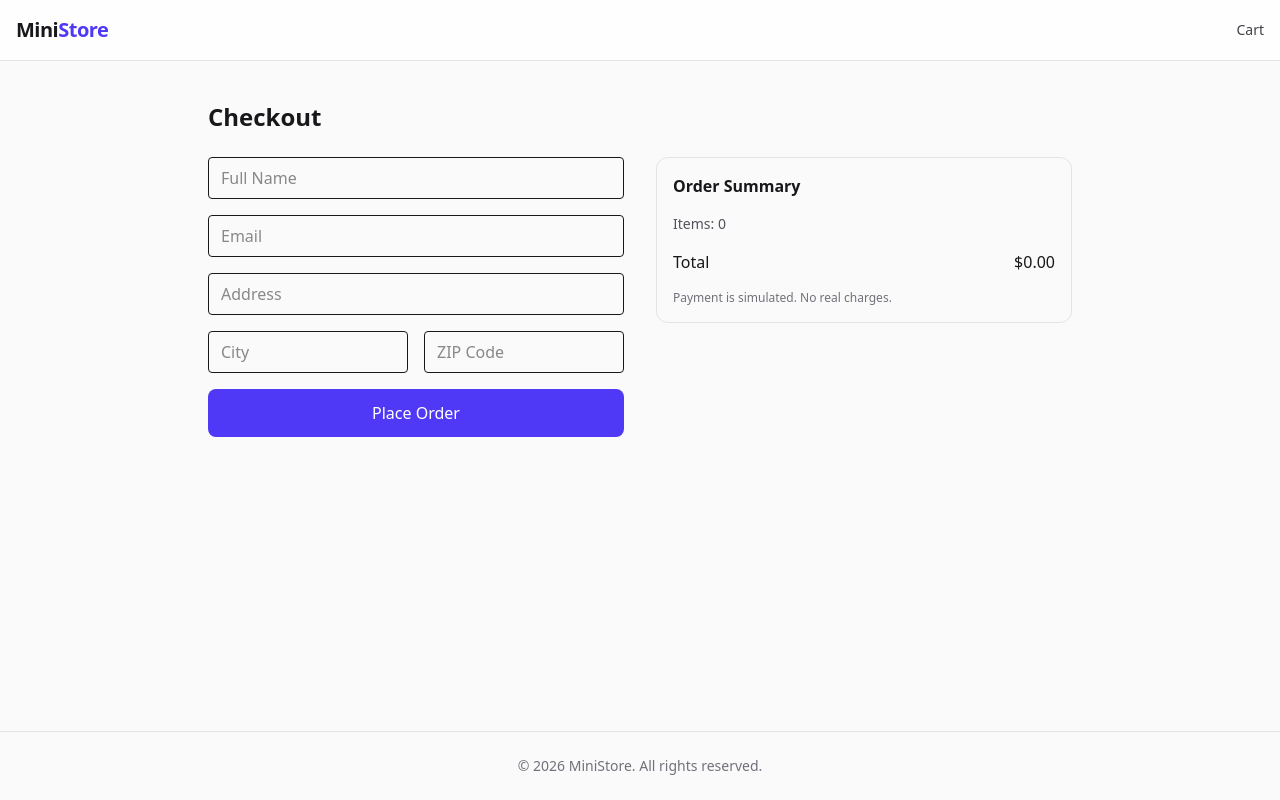
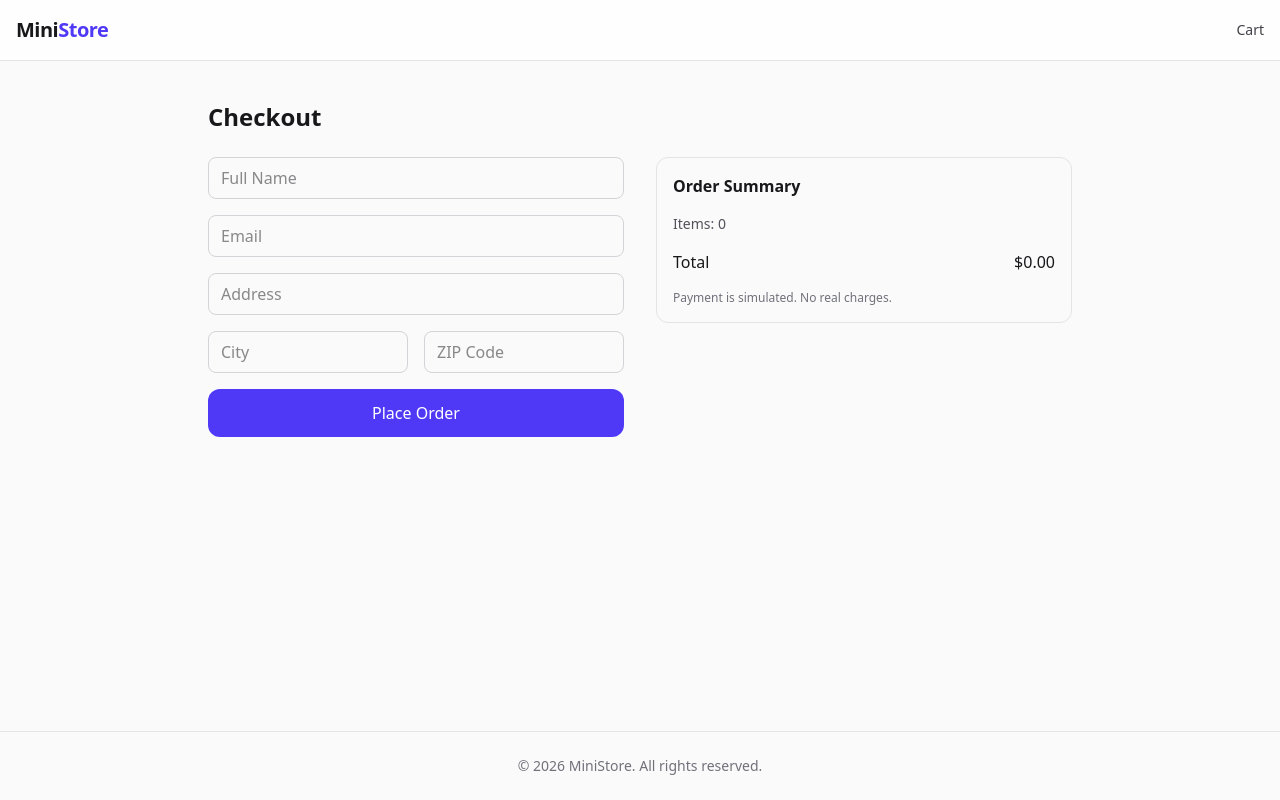
Before and after one commit to 18mukeshram/FUTURE_FS_02, a React (Vite) app: page /checkout in a window 1280 px wide. Built offline with nearby package versions, Linux system fonts and the light colour scheme.

Commit message:
style: enhance checkout form focus and button styles

```diff
--- a/src/pages/Checkout.jsx
+++ b/src/pages/Checkout.jsx
@@ -55,7 +55,7 @@ export default function Checkout() {
             placeholder="Full Name"
             value={form.name}
             onChange={handleChange}
-            className="w-full border rounded px-3 py-2"
+            className="w-full border border-zinc-300 rounded-lg px-3 py-2 focus:outline-none focus:ring-2 focus:ring-indigo-500"
           />
 
           <input
@@ -64,7 +64,7 @@ export default function Checkout() {
             placeholder="Email"
             value={form.email}
             onChange={handleChange}
-            className="w-full border rounded px-3 py-2"
+            className="w-full border border-zinc-300 rounded-lg px-3 py-2 focus:outline-none focus:ring-2 focus:ring-indigo-500"
           />
 
           <input
@@ -72,7 +72,7 @@ export default function Checkout() {
             placeholder="Address"
             value={form.address}
             onChange={handleChange}
-            className="w-full border rounded px-3 py-2"
+            className="w-full border border-zinc-300 rounded-lg px-3 py-2 focus:outline-none focus:ring-2 focus:ring-indigo-500"
           />
 
           <div className="grid grid-cols-2 gap-4">
@@ -81,7 +81,7 @@ export default function Checkout() {
               placeholder="City"
               value={form.city}
               onChange={handleChange}
-              className="w-full border rounded px-3 py-2"
+              className="w-full border border-zinc-300 rounded-lg px-3 py-2 focus:outline-none focus:ring-2 focus:ring-indigo-500"
             />
 
             <input
@@ -89,7 +89,7 @@ export default function Checkout() {
               placeholder="ZIP Code"
               value={form.zip}
               onChange={handleChange}
-              className="w-full border rounded px-3 py-2"
+              className="w-full border border-zinc-300 rounded-lg px-3 py-2 focus:outline-none focus:ring-2 focus:ring-indigo-500"
             />
           </div>
 
@@ -97,7 +97,7 @@ export default function Checkout() {
 
           <button
             type="submit"
-            className="w-full bg-indigo-600 text-white py-3 rounded-lg font-medium hover:bg-indigo-700 transition"
+            className="w-full bg-indigo-600 text-white py-3 rounded-xl font-medium hover:bg-indigo-700 transition"
           >
             Place Order
           </button>
```
